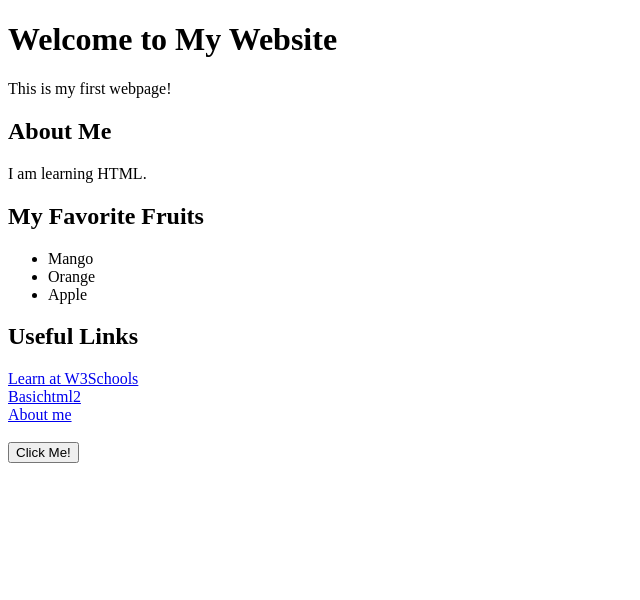
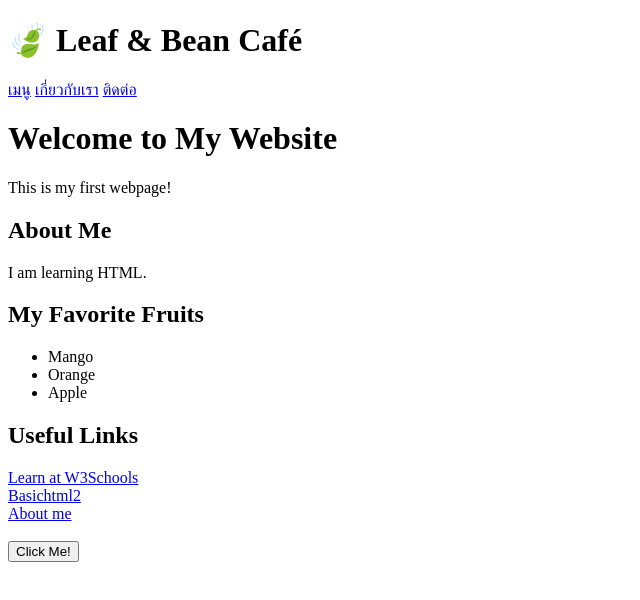
Before and after one commit to ChikenWxn/web, a plain HTML site: page index.html in a window 1280 px wide. Shown: the whole page, without its empty margins (0-640 px from the left). Drawn offline with Linux system fonts and the light colour scheme.

Commit message:
add header

```diff
--- a/index.html
+++ b/index.html
@@ -3,8 +3,17 @@
 <head>
     <meta charset="UTF-8">
     <title>Akkarin's Note</title>
+
 </head>
 <body>
+    <header>
+    <h1>🍃 Leaf & Bean Café</h1>
+    <nav>
+        <a href="#menu">เมนู</a>
+        <a href="#about">เกี่ยวกับเรา</a>
+        <a href="#contact">ติดต่อ</a>
+    </nav>
+    </header>
     <h1>Welcome to My Website</h1>
     <p>This is my first webpage!</p>
 
```
